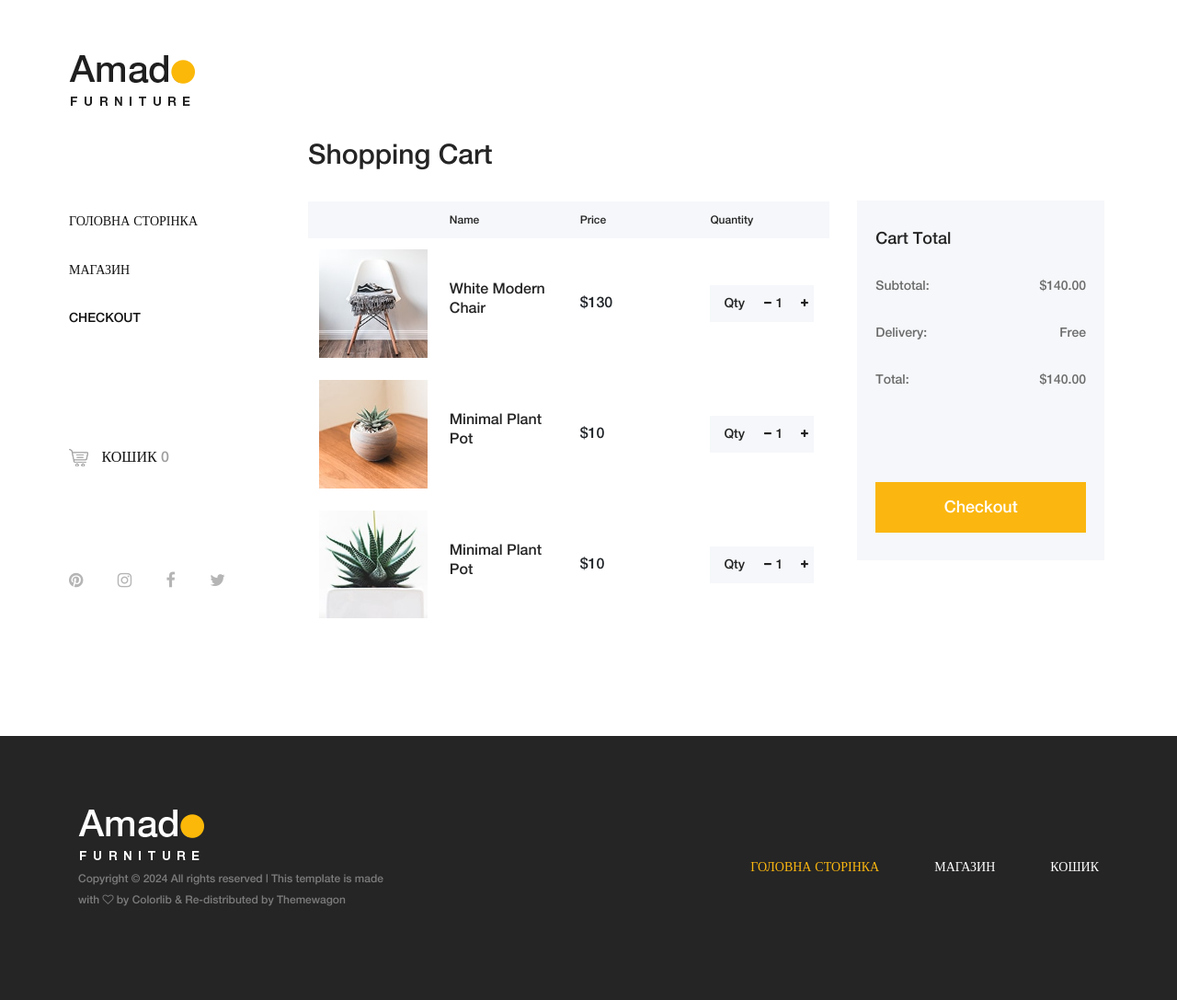
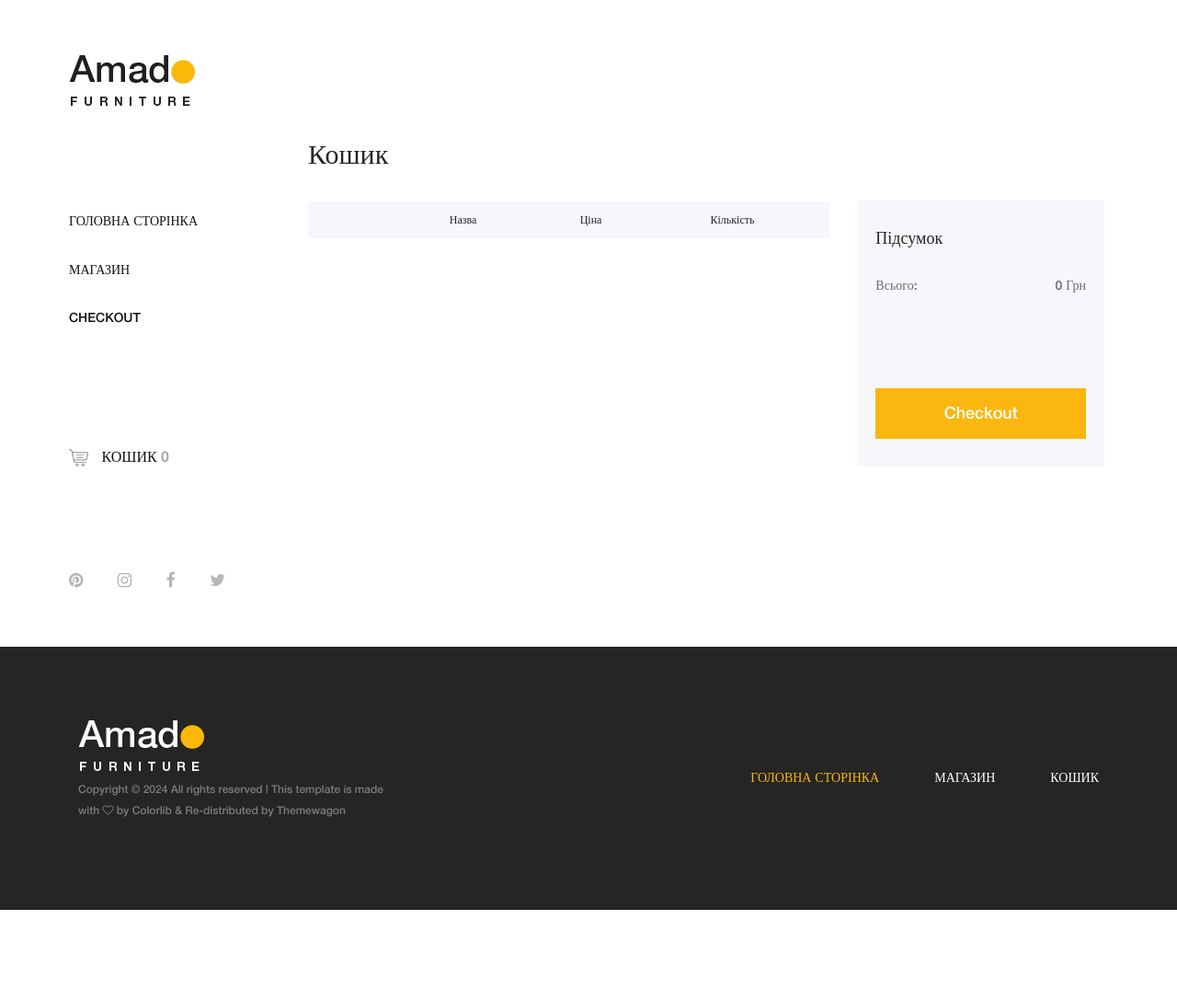
Before and after one commit to luiqor/amado_ecommerce, a Django app: page /cart/ in a window 1280 px wide. Shown: the whole page at 92% size. After the commit the page ends 989 px from the top, so only its background shows below. Run offline with Django 5.2, Linux system fonts and the light colour scheme; lists and menus that the app fills with data are empty; some libraries are stand-ins or nearby versions.

Commit message:
cart_summary received items

```diff
--- a/cart/cart.py
+++ b/cart/cart.py
@@ -13,25 +13,19 @@ class Cart:
 
 
     def add(self, item, qty):
-        """
-        Adding and updating the users cart session data
-        """
         item_id = str(item.id)
-
         if item_id in self.cart:
-            self.cart[item_id]['qty'] = qty
+            self.cart[item_id]['qty'] +=  qty
         else:
             self.cart[item_id] = {'price': str(item.price), 'qty': qty}
 
         self.session.modified = True
 
+
     def __iter__(self):
-        """
-        Collect the item_id in the session data to query the database
-        and return items
-        """
+
         item_ids = self.cart.keys()
-        items = item.items.filter(id__in=item_ids)
+        items = Item.objects.filter(id__in=item_ids)
         cart = self.cart.copy()
 
         for item in items:
@@ -42,8 +36,9 @@ class Cart:
             item['total_price'] = item['price'] * item['qty']
             yield item
 
+
     def __len__(self):
-        """
-        Get the cart data and count the qty of items
-        """
         return sum(item['qty'] for item in self.cart.values())
+
+    def get_total_price(self):
+        return sum(Decimal(item['price']) * item['qty'] for item in self.cart.values())
--- a/cart/views.py
+++ b/cart/views.py
@@ -6,7 +6,8 @@ from shop.models import Item
 
 
 def cart_summary(request):
-    return render(request, "cart/cart_summary.html")
+    cart = Cart(request)
+    return render(request, "cart/cart_summary.html", {'cart': cart})
 
 
 def cart_add(request):
--- a/templates/base.html
+++ b/templates/base.html
@@ -58,11 +58,20 @@
         </nav>
 
         <!-- Cart Menu -->
-        <div class="cart-fav-search mb-100">
-          <a href="{% url "cart:cart_summary" %}" class="cart-nav"
-            ><img src="{% static 'img/core-img/cart.png' %}" alt="Cart"> Кошик <span id="cart-qty">0</span></a
-          >
-        </div>
+       <div class="cart-fav-search mb-100">
+          <a href="{% url 'cart:cart_summary' %}" class="cart-nav">
+              <img src="{% static 'img/core-img/cart.png' %}" alt="Cart"> Кошик
+              <span id="cart-qty">
+                  {% with total_qty=cart|length %}
+                      {% if total_qty > 0 %}
+                          {{ total_qty }}
+                      {% else %}
+                          0
+                      {% endif %}
+                  {% endwith %}
+              </span>
+          </a>
+      </div>
         <!-- Social Button -->
         <div class="social-info d-flex justify-content-between">
           <a href="#"><i class="fa fa-pinterest" aria-hidden="true"></i></a>
--- a/templates/cart/cart_summary.html
+++ b/templates/cart/cart_summary.html
@@ -5,7 +5,7 @@
     <div class="row">
       <div class="col-12 col-lg-8">
         <div class="cart-title mt-50">
-          <h2>Shopping Cart</h2>
+          <h2>Кошик</h2>
         </div>
 
         <div class="cart-table clearfix">
@@ -13,32 +13,31 @@
             <thead>
               <tr>
                 <th></th>
-                <th>Name</th>
-                <th>Price</th>
-                <th>Quantity</th>
+                <th>Назва</th>
+                <th>Ціна</th>
+                <th>Кількість</th>
               </tr>
             </thead>
             <tbody>
+              {% for item_cart in cart %} {% with item=item_cart.item %}
               <tr>
                 <td class="cart_product_img">
                   <a href="#"
-                    ><img src="img/bg-img/cart1.jpg" alt="Product"
+                    ><img src="{{ item.photo.url }}" alt="Product"
                   /></a>
                 </td>
                 <td class="cart_product_desc">
-                  <h5>White Modern Chair</h5>
+                  <h5>{{ item.name }}</h5>
                 </td>
                 <td class="price">
-                  <span>$130</span>
+                  <span>{{ item.price }} грн</span>
                 </td>
                 <td class="qty">
                   <div class="qty-btn d-flex">
                     <p>Qty</p>
                     <div class="quantity">
-                      <span
-                        class="qty-minus"
-                        onclick="var effect = document.getElementById('qty'); var qty = effect.value; if( !isNaN( qty ) &amp;&amp; qty &gt; 1 ) effect.value--;return false;"
-                        ><i class="fa fa-minus" aria-hidden="true"></i
+                      <span class="qty-minus" onclick="decreaseQuantity()"
+                        ><i class="fa fa-caret-down" aria-hidden="true"></i
                       ></span>
                       <input
                         type="number"
@@ -48,108 +47,29 @@
                         min="1"
                         max="300"
                         name="quantity"
-                        value="1"
+                        oninput="updateQuantity()"
+                        value="{{ item_cart.qty }}"
+                        readonly
                       />
-                      <span
-                        class="qty-plus"
-                        onclick="var effect = document.getElementById('qty'); var qty = effect.value; if( !isNaN( qty )) effect.value++;return false;"
-                        ><i class="fa fa-plus" aria-hidden="true"></i
-                      ></span>
+                      <span class="qty-plus" onclick="increaseQuantity()">
+                        <i class="fa fa-caret-up" aria-hidden="true"> </i>
+                      </span>
                     </div>
                   </div>
                 </td>
               </tr>
-              <tr>
-                <td class="cart_product_img">
-                  <a href="#"
-                    ><img src="img/bg-img/cart2.jpg" alt="Product"
-                  /></a>
-                </td>
-                <td class="cart_product_desc">
-                  <h5>Minimal Plant Pot</h5>
-                </td>
-                <td class="price">
-                  <span>$10</span>
-                </td>
-                <td class="qty">
-                  <div class="qty-btn d-flex">
-                    <p>Qty</p>
-                    <div class="quantity">
-                      <span
-                        class="qty-minus"
-                        onclick="var effect = document.getElementById('qty2'); var qty = effect.value; if( !isNaN( qty ) &amp;&amp; qty &gt; 1 ) effect.value--;return false;"
-                        ><i class="fa fa-minus" aria-hidden="true"></i
-                      ></span>
-                      <input
-                        type="number"
-                        class="qty-text"
-                        id="qty2"
-                        step="1"
-                        min="1"
-                        max="300"
-                        name="quantity"
-                        value="1"
-                      />
-                      <span
-                        class="qty-plus"
-                        onclick="var effect = document.getElementById('qty2'); var qty = effect.value; if( !isNaN( qty )) effect.value++;return false;"
-                        ><i class="fa fa-plus" aria-hidden="true"></i
-                      ></span>
-                    </div>
-                  </div>
-                </td>
-              </tr>
-              <tr>
-                <td class="cart_product_img">
-                  <a href="#"
-                    ><img src="img/bg-img/cart3.jpg" alt="Product"
-                  /></a>
-                </td>
-                <td class="cart_product_desc">
-                  <h5>Minimal Plant Pot</h5>
-                </td>
-                <td class="price">
-                  <span>$10</span>
-                </td>
-                <td class="qty">
-                  <div class="qty-btn d-flex">
-                    <p>Qty</p>
-                    <div class="quantity">
-                      <span
-                        class="qty-minus"
-                        onclick="var effect = document.getElementById('qty3'); var qty = effect.value; if( !isNaN( qty ) &amp;&amp; qty &gt; 1 ) effect.value--;return false;"
-                        ><i class="fa fa-minus" aria-hidden="true"></i
-                      ></span>
-                      <input
-                        type="number"
-                        class="qty-text"
-                        id="qty3"
-                        step="1"
-                        min="1"
-                        max="300"
-                        name="quantity"
-                        value="1"
-                      />
-                      <span
-                        class="qty-plus"
-                        onclick="var effect = document.getElementById('qty3'); var qty = effect.value; if( !isNaN( qty )) effect.value++;return false;"
-                        ><i class="fa fa-plus" aria-hidden="true"></i
-                      ></span>
-                    </div>
-                  </div>
-                </td>
-              </tr>
+              {% endwith %} {% endfor %}
             </tbody>
           </table>
         </div>
       </div>
       <div class="col-12 col-lg-4">
         <div class="cart-summary">
-          <h5>Cart Total</h5>
+          <h5>Підсумок</h5>
           <ul class="summary-table">
-            <li><span>subtotal:</span> <span>$140.00</span></li>
-            <li><span>delivery:</span> <span>Free</span></li>
-            <li><span>total:</span> <span>$140.00</span></li>
+            <li>
+              <span>Всього:</span> <span>{{cart.get_total_price}} грн</span>
+            </li>
           </ul>
           <div class="cart-btn mt-100">
             <a href="cart.html" class="btn amado-btn w-100">Checkout</a>
```
Also changed, not shown: templates/item.html (+4 -3 lines).
